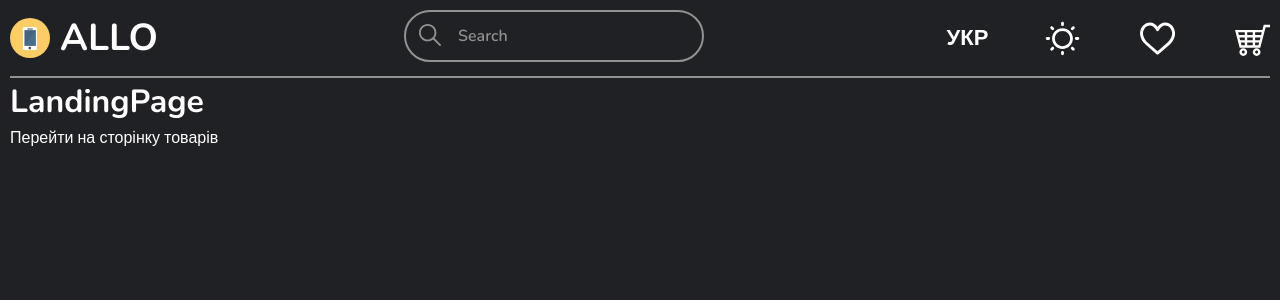
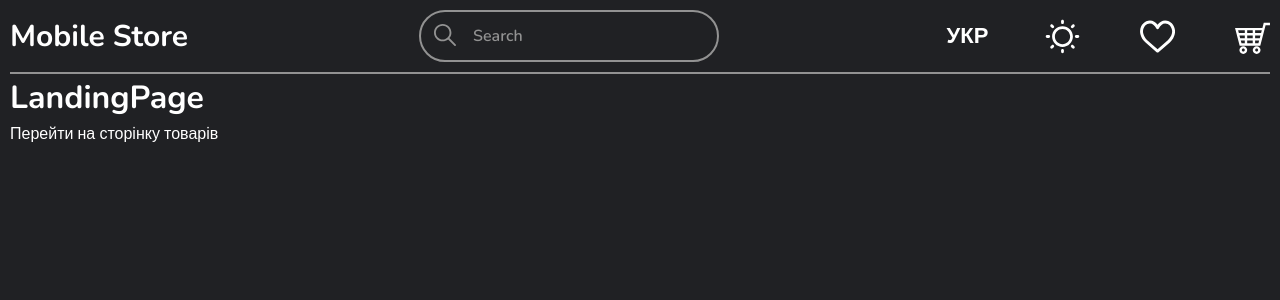
Before and after one commit to bxr5xrk/mobile-store, a React (Create React App) app: page / in a window 1280 px wide. Shown: the top 300 px of the page. Built offline with nearby package versions, Linux system fonts and the light colour scheme.

Commit message:
minor fixes

```diff
--- a/src/components/MobileMenu/MobileMenu.module.scss
+++ b/src/components/MobileMenu/MobileMenu.module.scss
@@ -3,7 +3,7 @@
     top: 0;
     height: 100%;
     display: block;
-    z-index: 8;
+    z-index: 9;
     background-color: var(--background);
     color: var(--text);
     font-size: 20px;
@@ -57,11 +57,14 @@
     position: absolute;
     top: 0;
     left: 0;
+    bottom: 0;
+    right: 0;
     width: 100%;
     height: 100%;
     background-color: black;
-    opacity: 0.8;
-    animation: color 0.4s linear;
+    opacity: 0.9;
+    animation: color 0.4s linear forwards;
+    z-index: 8;
 
     @keyframes color {
         0% {
--- a/src/components/MobileMenu/MobileMenu.tsx
+++ b/src/components/MobileMenu/MobileMenu.tsx
@@ -34,7 +34,7 @@ const MobileMenu: FC<MobileMenuProps> = ({
                 }`}
             >
                 <div className={st.top}>
-                    <h2>ALLO</h2>
+                    <h2>Mobile Store</h2>
 
                     <p
                         onClick={() =>
--- a/src/layout/Header/Header.module.scss
+++ b/src/layout/Header/Header.module.scss
@@ -1,20 +1,14 @@
 header {
     display: flex;
     justify-content: space-between;
+    padding: 10px 0;
+    border-bottom: 2px solid var(--light-grey);
 
     .logo {
-        display: flex;
-        align-items: center;
-        font-size: 25px;
-        cursor: pointer;
-
-        svg {
-            margin-right: 10px;
-        }
+        font-weight: 700;
+        font-size: 30px;
+        margin: auto 0;
     }
-
-    padding: 10px 0;
-    border-bottom: 2px solid var(--light-grey);
 
     menu {
         display: flex;
@@ -119,12 +113,6 @@ header {
     }
 
     @media (max-width: 867px) {
-        .logo {
-            svg {
-                display: none;
-            }
-        }
-
         menu {
             gap: 20px;
         }
--- a/src/layout/Header/Header.tsx
+++ b/src/layout/Header/Header.tsx
@@ -111,43 +111,7 @@ export const Header = () => {
                     <div className={st.bar}></div>
                 </button>
 
-                <div className={st.logo} onClick={() => navigate("/products")}>
-                    <svg
-                        version="1.1"
-                        xmlns="http://www.w3.org/2000/svg"
-                        viewBox="0 0 128 128"
-                        width="40px"
-                        height="40px"
-                    >
-                        <circle fill="#FCCC66" cx="64" cy="64" r="64" />
-
-                        <path
-                            fill="#FFFEFF"
-                            d="M86.216,97.252c0,2.99-2.424,5.415-5.415,5.415h-34.17c-2.99,0-5.415-2.424-5.415-5.415V34.081
-			c0-2.99,2.424-5.415,5.415-5.415h34.171c2.99,0,5.415,2.424,5.415,5.415v63.171H86.216z"
-                        />
-                        <polygon
-                            fill="#486380"
-                            points="82.216,88.667 82.216,88.667 46.216,88.667 46.216,88.667 46.216,38.667 46.216,38.667
-			82.216,38.667 82.216,38.667 		"
-                        />
-                        <path
-                            fill="#34495E"
-                            d="M67.216,95.667c0,2.209-1.791,4-4,4l0,0c-2.209,0-4-1.791-4-4l0,0c0-2.209,1.791-4,4-4l0,0
-			C65.425,91.667,67.216,93.458,67.216,95.667L67.216,95.667z"
-                        />
-                        <path
-                            fill="#34495E"
-                            d="M73.216,35.313c0,0.748-0.606,1.354-1.354,1.354H56.57c-0.748,0-1.354-0.606-1.354-1.354V35.02
-			c0-0.748,0.606-1.354,1.354-1.354h15.293c0.748,0,1.354,0.606,1.354,1.354L73.216,35.313L73.216,35.313z"
-                        />
-                        <polygon
-                            fill="#49708B"
-                            points="46.248,88.667 82.248,88.667 82.248,38.667 82.209,38.667 46.248,88.75 		"
-                        />
-                    </svg>
-                    <h2>ALLO</h2>
-                </div>
+                <p className={st.logo} onClick={() => navigate("/products")}>Mobile Store</p>
 
                 <Search />
 
```
